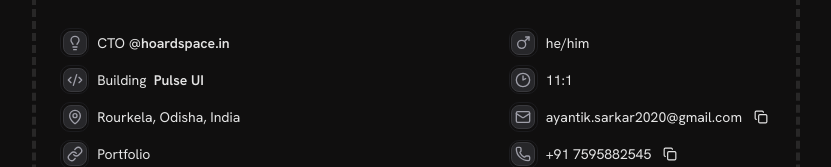
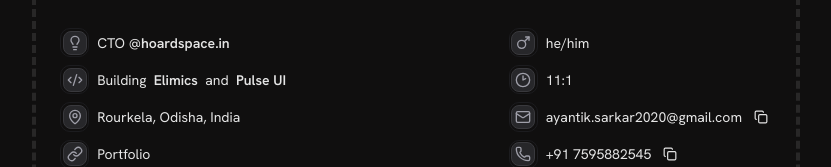
Before and after one commit to ayantik2006/Portfolio3.0, a Next.js app: page / in a window 1280 px wide. Shown: the part 334-501 px from the top of the page, without its empty margins (224-1055 px from the left). Built offline with nearby package versions, Linux system fonts and the light colour scheme.

Commit message:
building elimics added

```diff
--- a/components/Intro.tsx
+++ b/components/Intro.tsx
@@ -47,6 +47,14 @@ function Intro() {
           />
           <p>
             Building &nbsp;
+            <a
+              href="https://elimics.com"
+              target="_blank"
+              className="hover:underline font-semibold"
+            >
+              Elimics
+            </a>
+            &nbsp;&nbsp;and&nbsp;&nbsp;
             <a
               href="https://pulseui-henna.vercel.app/"
               target="_blank"
```
